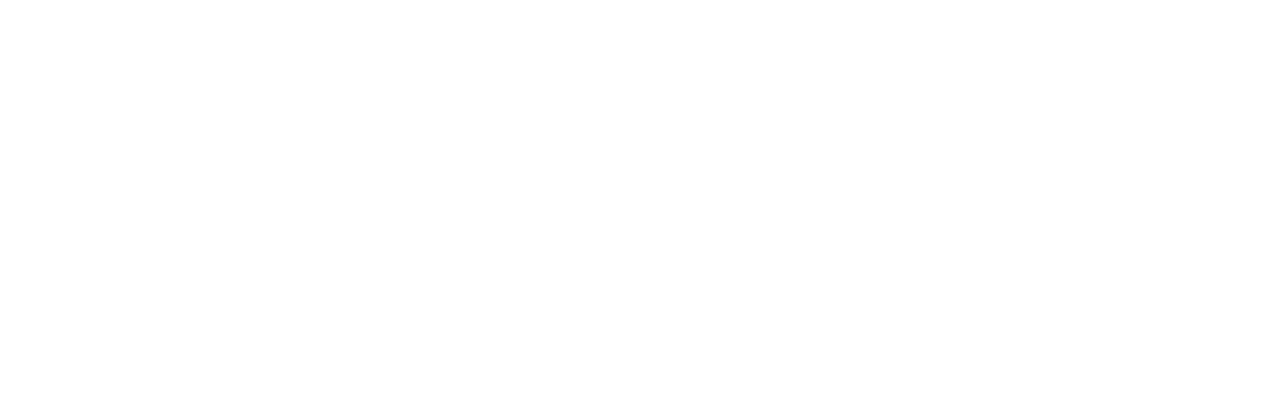
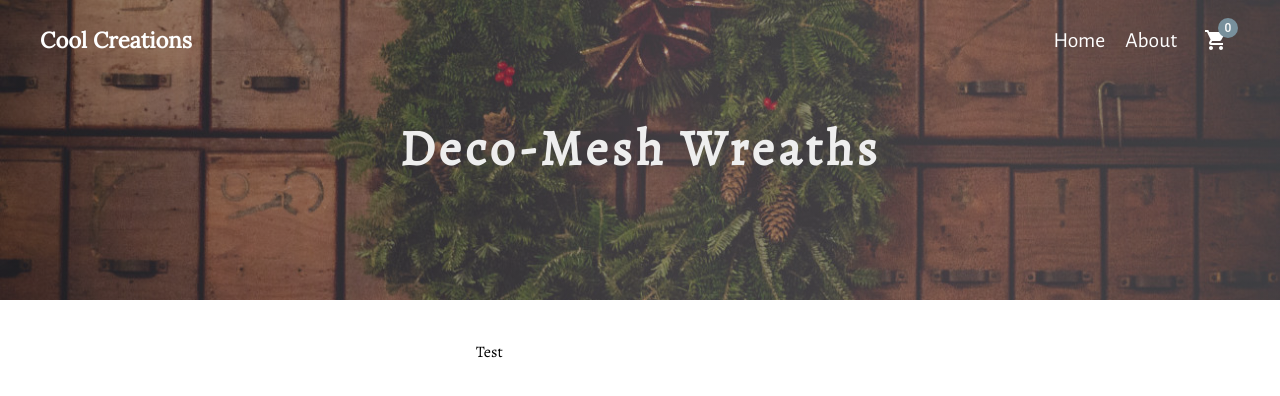
Before and after one commit to cool-creations/front-end, a React (Create React App) app: page /decowreaths in a window 1280 px wide. Shown: the top 396 px of the page. Built offline with nearby package versions, Linux system fonts and the light colour scheme.

Commit message:
Added deco mesh wreaths page to view that category

```diff
--- a/public/index.html
+++ b/public/index.html
@@ -24,7 +24,7 @@
       work correctly both with client-side routing and a non-root public URL.
       Learn how to configure a non-root public URL by running `npm run build`.
     -->
-    <title>React App</title>
+    <title>Cool Creations</title>
   </head>
   <body>
     <noscript>You need to enable JavaScript to run this app.</noscript>
--- a/src/App.js
+++ b/src/App.js
@@ -3,8 +3,9 @@
 import { Route } from "react-router-dom";
 import NavBar from "./components/molecules/NavBar";
 import HomePage from "./components/organisms/HomePage";
-
+import ShoppingCartPage from "./components/organisms/ShoppingCartPage";
 import styled from "styled-components";
+import DecoMeshWreathsPage from "./components/organisms/DecoMeshWreathsPage";
 
 const Container = styled.div`
   font-family: "Alegreya", serif;
@@ -14,9 +15,20 @@
   return (
     <Container>
       <Route exact path="/">
-        {/* <NavBar /> */}
         <HomePage />
       </Route>
+
+      <Route exact path="/cart">
+        <NavBar solid />
+        <ShoppingCartPage />
+      </Route>
+
+      <Route exact path="/decowreaths">
+        <NavBar />
+        <DecoMeshWreathsPage />
+      </Route>
+
+      <Route exact path="/category/:categoryId"></Route>
     </Container>
   );
 }
--- a/src/components/molecules/CategoryCard.jsx
+++ b/src/components/molecules/CategoryCard.jsx
@@ -10,7 +10,9 @@
 
 const styles = muiBaseTheme => ({
   card: {
+    width: "100%",
     maxWidth: 300,
+    minWidth: 300,
     margin: "auto",
     marginBottom: "25px",
     transition: "0.3s",
@@ -19,7 +21,7 @@
       boxShadow: "0 16px 70px -12.125px rgba(0,0,0,0.3)"
     },
     [muiBaseTheme.breakpoints.down("sm")]: {
-      maxWidth: "100%"
+      maxWidth: "550px"
     }
   },
   media: {
@@ -50,7 +52,14 @@
   }
 });
 
-const CategoryCard = ({ classes, image, title, description, disabled }) => {
+const CategoryCard = ({
+  classes,
+  image,
+  title,
+  description,
+  disabled,
+  onClick
+}) => {
   return (
     <Card className={classes.card}>
       <CardMedia
@@ -79,8 +88,9 @@
           color="primary"
           fullWidth
           disabled={disabled}
+          onClick={onClick}
         >
-          {disabled ? "Not Available" : "Test"}
+          {disabled ? "Not Available" : "View"}
         </Button>
       </CardContent>
     </Card>
--- /dev/null
+++ b/src/components/molecules/CategoryCardsContainer.jsx
@@ -0,0 +1,33 @@
+import React from "react";
+import { makeStyles } from "@material-ui/core";
+
+const useStyles = makeStyles(theme => ({
+  root: {
+    padding: "25px",
+
+    maxWidth: theme.maxWidth,
+
+    display: "flex",
+    flexWrap: "wrap",
+    justifyContent: "space-around",
+    [theme.breakpoints.down("sm")]: {}
+  },
+  centered: {
+    display: "flex",
+    flexDirection: "column",
+    justifyContent: "center",
+    width: "100%",
+    maxWidth: theme.maxWidth
+  }
+}));
+
+const CategoryCardsContainer = ({ children }) => {
+  const classes = useStyles();
+  return (
+    <div className={classes.centered}>
+      <div className={classes.root}>{children}</div>
+    </div>
+  );
+};
+
+export default CategoryCardsContainer;
--- a/src/components/molecules/HomeCategories.jsx
+++ b/src/components/molecules/HomeCategories.jsx
@@ -1,6 +1,7 @@
 import React from "react";
 import CategoryCard from "./CategoryCard";
 import { makeStyles } from "@material-ui/core";
+import { useHistory } from "react-router-dom";
 
 const useStyles = makeStyles(theme => ({
   root: {
@@ -13,10 +14,6 @@
     justifyContent: "space-around",
     [theme.breakpoints.down("sm")]: {}
   },
-  button: {
-    marginTop: 25,
-    padding: 20
-  },
   centered: {
     display: "flex",
     flexDirection: "column",
@@ -28,12 +25,14 @@
 
 const HomeCategories = () => {
   const classes = useStyles();
+  const history = useHistory();
   return (
     <div className={classes.centered}>
       <div className={classes.root}>
         <CategoryCard
           title="Deco-mesh Wreaths"
           description="A collection of different wreaths for different occasians ranging from  "
+          onClick={() => history.push("/decowreaths")}
         />
 
         <CategoryCard
--- /dev/null
+++ b/src/components/molecules/ImageHeader.jsx
@@ -0,0 +1,63 @@
+import React from "react";
+
+import styled from "styled-components";
+const Container = styled.div`
+  position: relative;
+  width: 100%;
+  height: ${({ height }) => (height ? height : "70vh")};
+  // background-color: gray;
+  background-image: linear-gradient(
+      90deg,
+      rgba(0, 0, 0, 0.4) 0%,
+      rgba(85, 77, 77, 0.4) 53%,
+      rgba(78, 80, 80, 0.4) 100%
+    ),
+    url(${({ image }) => image});
+  background-repeat: no-repeat;
+  background-size: cover;
+  background-position: center;
+
+  // backdrop-filter: blur(10px);
+
+  display: flex;
+  flex-direction: column;
+  align-items: center;
+  // justify-content: center;
+`;
+
+const BigTitle = styled.h2`
+  font-size: 50px;
+  color: #eee;
+  margin: 0;
+  letter-spacing: 4px;
+  text-align: center;
+`;
+const SubTitle = styled.p`
+  font-size: 25px;
+  color: #eee;
+  margin: 0;
+  margin-top: 5px;
+  text-align: center;
+  opacity: 0.7;
+  letter-spacing: 1px;
+`;
+
+const ContentContainer = styled.div`
+  position: absolute;
+  top: 50%;
+  left: 50%;
+  transform: translate(-50%, -50%);
+`;
+
+const ImageHeader = ({ title, subTitle, image, height }) => {
+  return (
+    <Container height={height} image={image}>
+      <ContentContainer>
+        <BigTitle>{title}</BigTitle>
+        <SubTitle>{subTitle}</SubTitle>
+      </ContentContainer>
+    </Container>
+  );
+};
+
+export default ImageHeader;
--- a/src/components/molecules/NavBar.jsx
+++ b/src/components/molecules/NavBar.jsx
@@ -3,6 +3,8 @@
 import { Link } from "react-router-dom";
 import { IconButton, makeStyles } from "@material-ui/core";
 import ShoppingCartIcon from "@material-ui/icons/ShoppingCart";
+import Badge from "@material-ui/core/Badge";
+import { useHistory } from "react-router-dom";
 
 const useStyles = makeStyles(theme => ({
   shoppingCart: {
@@ -22,7 +24,8 @@
   font-size: 20px;
   padding: 0px 40px;
   color: ${({ theme }) => theme.textColor};
-  background-color: ${({ isTop }) => (isTop ? "" : "black")};
+  background-color: ${({ isTop, isSolid }) =>
+    isSolid ? "rgb(0,0,0,0.9)" : isTop ? "" : "rgb(0,0,0,0.9)"};
   box-sizing: border-box;
   transition: background-color 0.35s;
 
@@ -84,8 +87,9 @@
   }
 `;
 
-const NavBar = () => {
+const NavBar = ({ solid }) => {
   const classes = useStyles();
+  const history = useHistory();
   const [isTop, setTop] = useState(true);
 
   const handleScroll = () => {
@@ -95,10 +99,6 @@
   };
 
   useEffect(() => {
-    console.log("Wa");
-  }, [isTop]);
-
-  useEffect(() => {
     window.addEventListener("scroll", handleScroll);
     return () => {
       window.removeEventListener("scroll", handleScroll);
@@ -106,14 +106,19 @@
   }, []);
 
   return (
-    <Container isTop={isTop}>
+    <Container isSolid={solid} isTop={isTop}>
       <ContentContainer>
         <Title>Cool Creations</Title>
         <LinksContainer>
           <Link to="/">Home</Link>
           <Link to="/about">About</Link>
-          <IconButton className={classes.shoppingCart}>
-            <ShoppingCartIcon />
+          <IconButton
+            onClick={() => history.push("/cart")}
+            className={classes.shoppingCart}
+          >
+            <Badge badgeContent="0" color="secondary">
+              <ShoppingCartIcon />
+            </Badge>
           </IconButton>
         </LinksContainer>
       </ContentContainer>
--- /dev/null
+++ b/src/components/organisms/DecoMeshWreathsPage.jsx
@@ -0,0 +1,35 @@
+import React from "react";
+import { makeStyles } from "@material-ui/core";
+import ImageHeader from "../molecules/ImageHeader";
+import backgroundImg from "../../images/wreath.jpg";
+import CategoryCardsContainer from "../molecules/CategoryCardsContainer";
+import { List, ListItem } from "@material-ui/core";
+
+const useStyles = makeStyles(theme => ({
+  root: {
+    width: "100%",
+    maxWidth: 360,
+    backgroundColor: theme.palette.background.paper
+  }
+}));
+
+const DecoMeshWreathsPage = () => {
+  const classes = useStyles();
+  return (
+    <div>
+      <ImageHeader
+        title="Deco-Mesh Wreaths"
+        image={backgroundImg}
+        height="300px"
+      />
+
+      <CategoryCardsContainer>
+        <List className={classes.root}>
+          <ListItem button>Test</ListItem>
+        </List>
+      </CategoryCardsContainer>
+    </div>
+  );
+};
+
+export default DecoMeshWreathsPage;
--- /dev/null
+++ b/src/components/organisms/ShoppingCartPage.jsx
@@ -0,0 +1,14 @@
+import React from "react";
+import { makeStyles } from "@material-ui/core";
+
+const useStyles = makeStyles(theme => ({
+  root: {}
+}));
+
+const ShoppingCartPage = () => {
+  const classes = useStyles();
+
+  return <div>Shopping Cart Page - TO DO</div>;
+};
+
+export default ShoppingCartPage;
```
Also changed, not shown: src/components/organisms/CategoryViewPage.jsx (added, +15 -0 lines), src/images/wreath.jpg (added).
